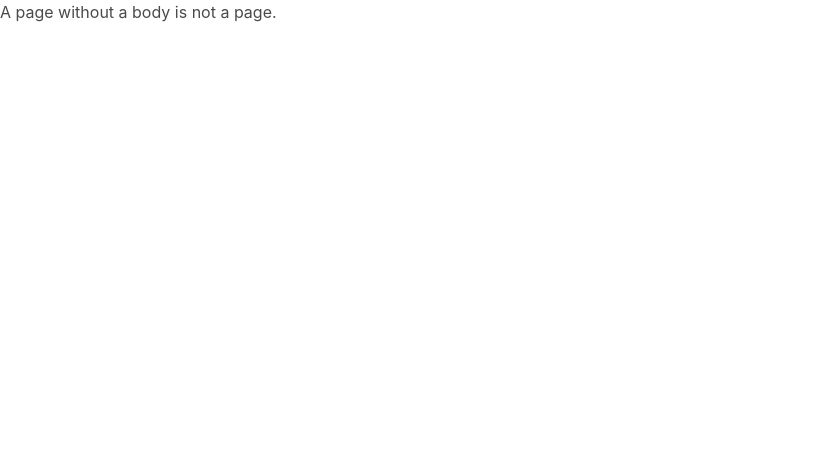
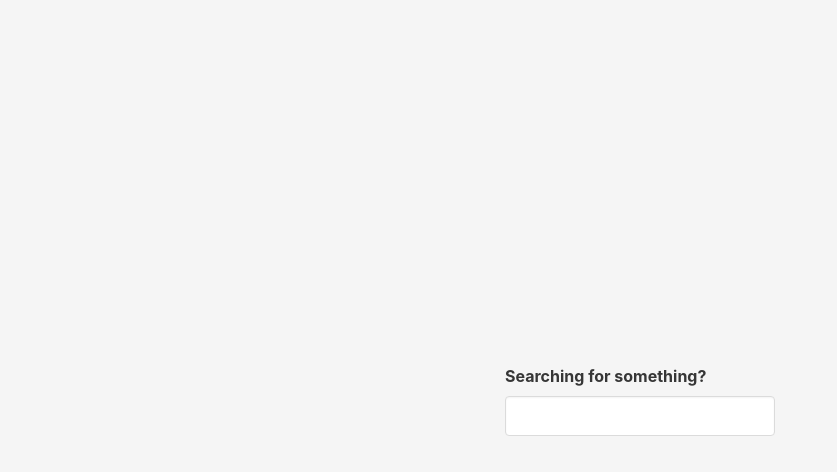
Before and after one commit to temezae/the-basics, a plain HTML site: page index.html in a window 1280 px wide. Shown: the whole page, without its empty margins (0-837 px from the left). Drawn offline with nearby package versions, Linux system fonts and the light colour scheme.

Commit message:
Update index to have a single form element (fixes #14)

```diff
--- a/index.html
+++ b/index.html
@@ -1,11 +1,29 @@
 <html DOCTYPE="html">
   <head>
+    <meta charset="utf-8">
+  	<meta name="viewport" content="width=device-width, initial-scale=1">
+    <title>the-basics</title>
     <meta name="description" content="">
     <meta name="keywords" content="">
     <meta name="author" content="">
-    <link rel="stylesheet" href="https://cdnjs.cloudflare.com/ajax/libs/bulma/0.7.1/css/bulma.min.css" />
+    <link rel="stylesheet" href="https://cdnjs.cloudflare.com/ajax/libs/bulma/0.4.3/css/bulma.css">
   <head>
   <body>
-      A page without a body is not a page.
+    <section class="hero is-light is-fullheight">
+     <div class="hero-body">
+       <div class="container">
+         <div class="columns is-centered">
+           <div class="column is-5-tablet is-4-desktop is-3-widescreen">
+             <div class="field">
+               <label class="label">Searching for something? </label>
+                <div class="control">
+                  <input class="input">
+                </div>
+             </div>
+           </div>
+         </div>
+       </div>
+     </div>
+   </section>
   </body>
 </html>
```
